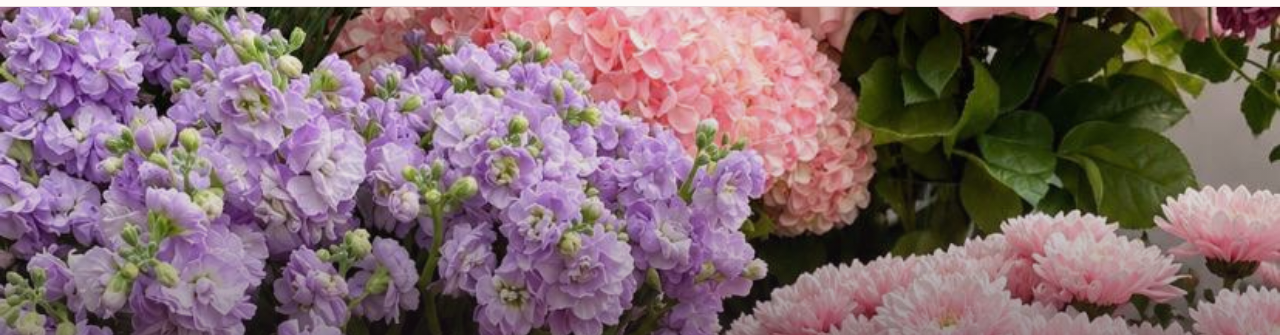
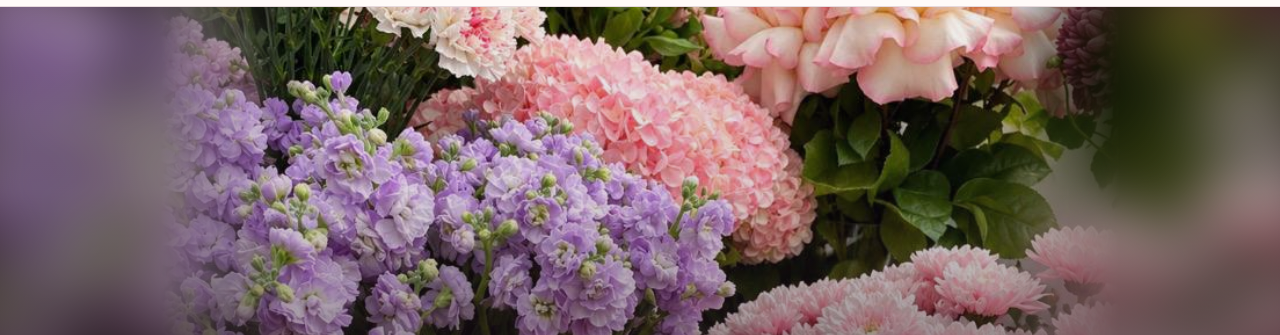
Before and after one commit to personanongraat/flowers_shop, a plain HTML site: page dist/demo/floriel/index.html in a window 1280 px wide. Shown: the part 68-403 px from the top of the page. Drawn offline with Linux system fonts and the light colour scheme.

Commit message:
Reduce Floriel hero photo enlargement on wide screens

```diff
--- a/dist/demo/floriel/index.html
+++ b/dist/demo/floriel/index.html
@@ -83,6 +83,21 @@ footer{background:#eee1e4}
 .hero.container { display: grid; grid-template-columns: 1fr; place-items: end center; width: 100%; margin-top: 0; min-height: 658px; background: #29151f; }
 .hero .hero-backdrop { position: absolute; inset: 0; z-index: -1; }
 .hero .hero-backdrop img { position: absolute; inset: 0; object-position: 50% 52%; }
+@media (min-width: 961px) {
+ .hero .hero-backdrop::before {
+  content: "";
+  position: absolute;
+  inset: -38px;
+  background: center 52% / cover no-repeat url("./photos/5393410808819163352.jpg");
+  filter: blur(29px) brightness(.78);
+ }
+ .hero .hero-backdrop img {
+  inset: 0 auto 0 50%;
+  width: 960px;
+  transform: translateX(-50%);
+  mask-image: linear-gradient(90deg, transparent, #000 13%, #000 87%, transparent);
+ }
+}
 .hero .hero-backdrop::after { content: ""; position: absolute; inset: 0; background: linear-gradient(180deg,#20111c13 5%,#24141f24 28%,#27142088 57%,#23131de8 96%); }
 .hero .hero-copy { padding: 40px 24px 66px; }
 .hero h1 { color: #fff6f1; font: 600 clamp(62px,8.1vw,125px)/.91 var(--hero-serif); letter-spacing: -.045em; }
```
